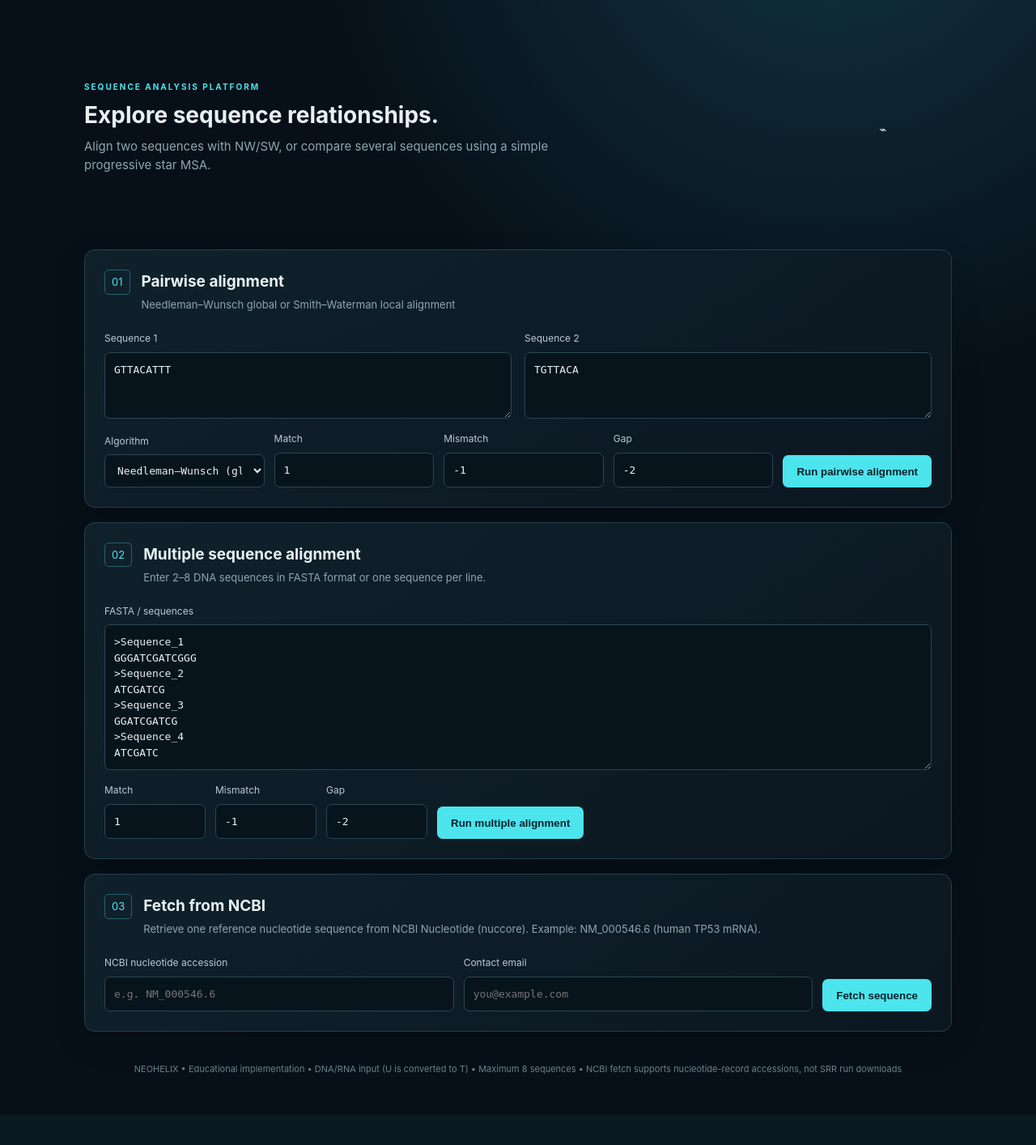
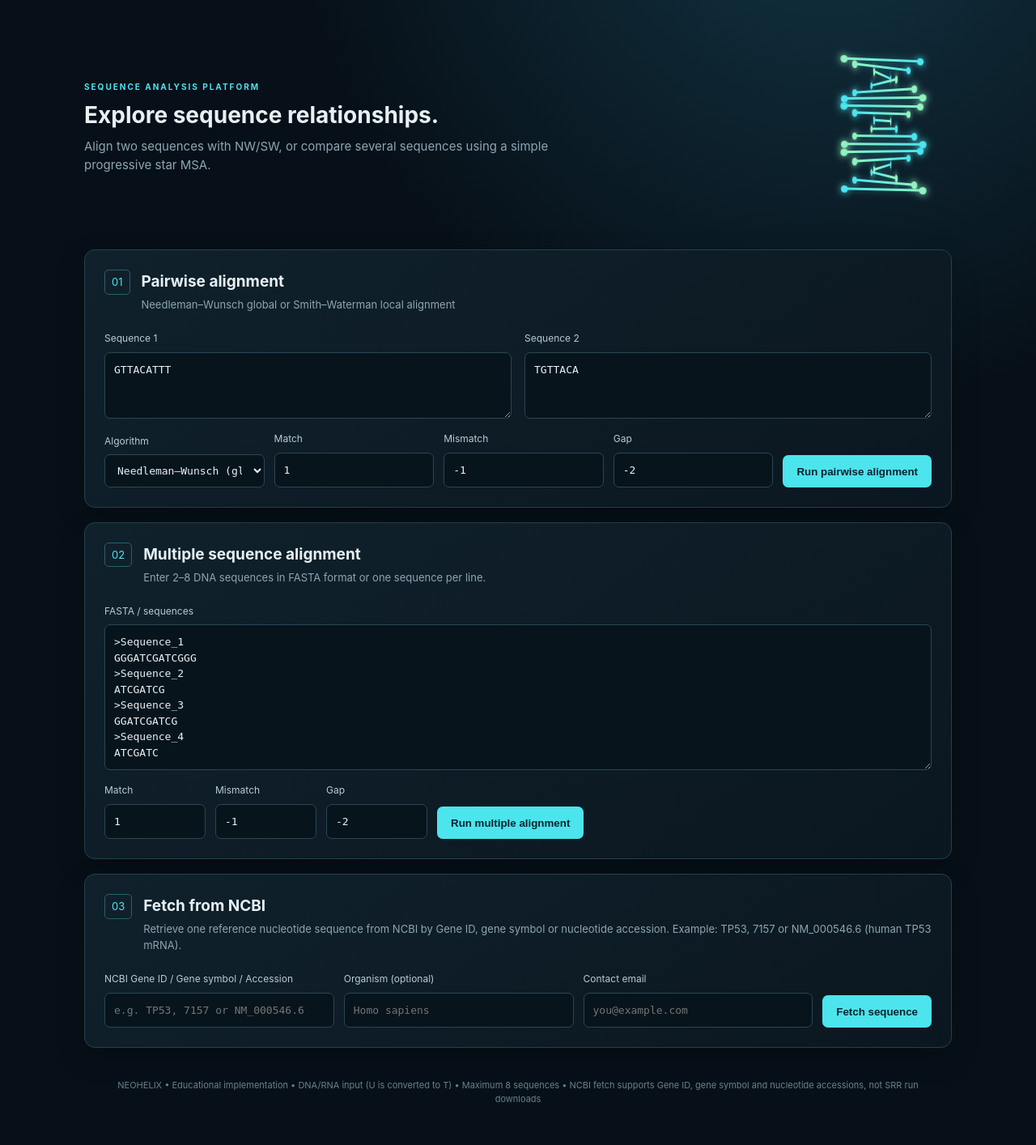
Before and after one commit to ayushi-m-07/NEOHELIX-MSA-Visualizer, a Flask app: page / in a window 1280 px wide. Shown: the part 157-1571 px from the top of the page at 81% size. Before the commit the page ends 1483 px from the top, so only its background shows below. Run offline with Flask 3, Linux system fonts and the light colour scheme.

Commit message:
dna helix display

```diff
--- a/templates/index.html
+++ b/templates/index.html
@@ -12,7 +12,30 @@
     <div class="status"><i></i> ALIGNMENT ENGINE READY</div>
   </header>
   <main>
-    <section class="intro"><div><div class="eyebrow">SEQUENCE ANALYSIS PLATFORM</div><h2>Explore sequence relationships.</h2><p>Align two sequences with NW/SW, or compare several sequences using a simple progressive star MSA.</p></div><div class="helix">⌁</div></section>
+    <section class="intro"><div><div class="eyebrow">SEQUENCE ANALYSIS PLATFORM</div><h2>Explore sequence relationships.</h2><p>Align two sequences with NW/SW, or compare several sequences using a simple progressive star MSA.</p></div>
+<div class="helix" aria-label="Rotating DNA double helix">
+  <div class="dna-helix">
+    <span class="dna-rung" style="--i:0"></span>
+    <span class="dna-rung" style="--i:1"></span>
+    <span class="dna-rung" style="--i:2"></span>
+    <span class="dna-rung" style="--i:3"></span>
+    <span class="dna-rung" style="--i:4"></span>
+    <span class="dna-rung" style="--i:5"></span>
+    <span class="dna-rung" style="--i:6"></span>
+    <span class="dna-rung" style="--i:7"></span>
+    <span class="dna-rung" style="--i:8"></span>
+    <span class="dna-rung" style="--i:9"></span>
+    <span class="dna-rung" style="--i:10"></span>
+    <span class="dna-rung" style="--i:11"></span>
+    <span class="dna-rung" style="--i:12"></span>
+    <span class="dna-rung" style="--i:13"></span>
+    <span class="dna-rung" style="--i:14"></span>
+    <span class="dna-rung" style="--i:15"></span>
+    <span class="dna-rung" style="--i:16"></span>
+    <span class="dna-rung" style="--i:17"></span>
+  </div>
+</div>
+</section>
 
     <section class="panel">
       <div class="section-title"><span class="number">01</span><div><h2>Pairwise alignment</h2><p>Needleman–Wunsch global or Smith–Waterman local alignment</p></div></div>
@@ -50,15 +73,16 @@ ATCGATC</textarea></label>
     </section>
 
     <section class="panel">
-      <div class="section-title"><span class="number">03</span><div><h2>Fetch from NCBI</h2><p>Retrieve one reference nucleotide sequence from NCBI Nucleotide (nuccore). Example: NM_000546.6 (human TP53 mRNA).</p></div></div>
+      <div class="section-title"><span class="number">03</span><div><h2>Fetch from NCBI</h2><p>Retrieve one reference nucleotide sequence from NCBI by Gene ID, gene symbol or nucleotide accession. Example: TP53, 7157 or NM_000546.6 (human TP53 mRNA).</p></div></div>
       <div class="controls ncbi">
-        <label>NCBI nucleotide accession<input id="accession" placeholder="e.g. NM_000546.6"></label>
+        <label>NCBI Gene ID / Gene symbol / Accession<input id="accession" placeholder="e.g. TP53, 7157 or NM_000546.6"></label>
+        <label>Organism (optional)<input id="organism" list="organismList" autocomplete="off" placeholder="Homo sapiens"><datalist id="organismList"></datalist></label>
         <label>Contact email<input id="email" type="email" placeholder="you@example.com"></label>
         <button id="ncbiButton">Fetch sequence</button>
       </div>
       <div id="ncbiResult" class="result hidden"></div>
     </section>
-    <footer>NEOHELIX • Educational implementation • DNA/RNA input (U is converted to T) • Maximum 8 sequences • NCBI fetch supports nucleotide-record accessions, not SRR run downloads</footer>
+    <footer>NEOHELIX • Educational implementation • DNA/RNA input (U is converted to T) • Maximum 8 sequences • NCBI fetch supports Gene ID, gene symbol and nucleotide accessions, not SRR run downloads</footer>
   </main>
   <script src="{{ url_for('static', filename='msa_grid.js') }}"></script>
   <script src="{{ url_for('static', filename='msa_tree.js') }}"></script>
```
